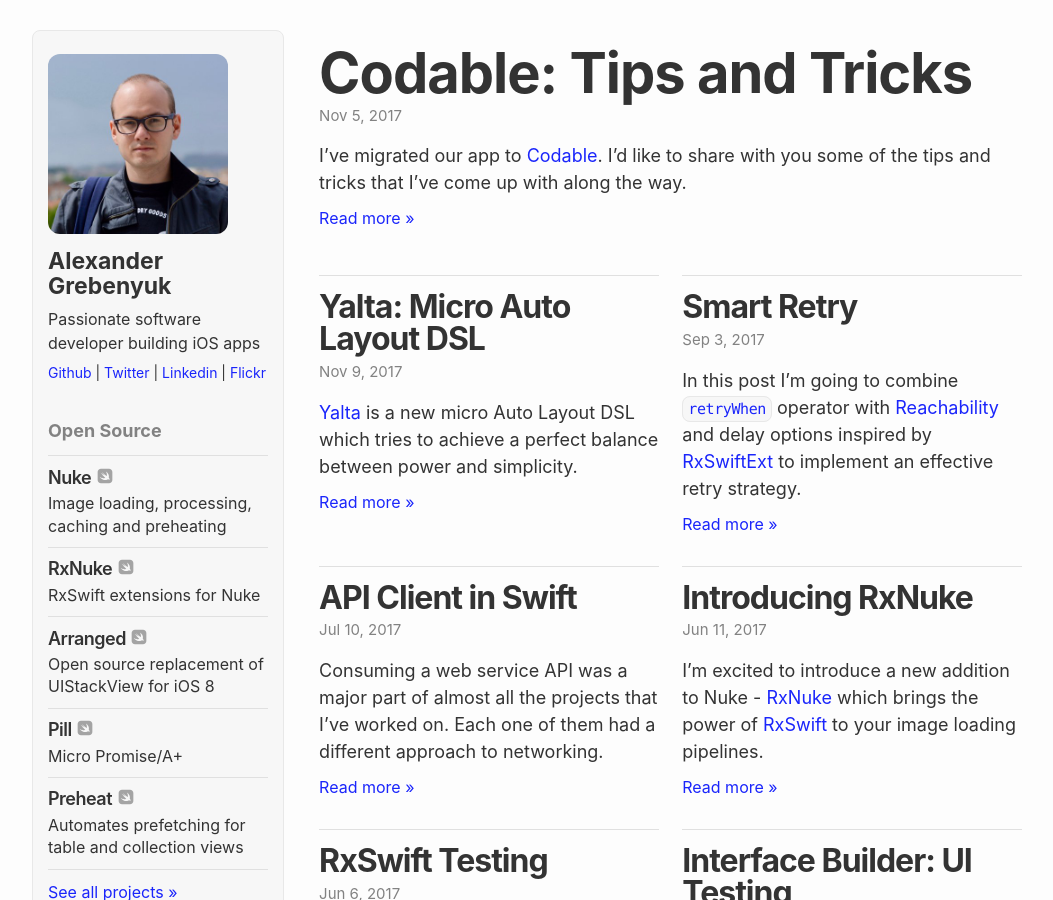
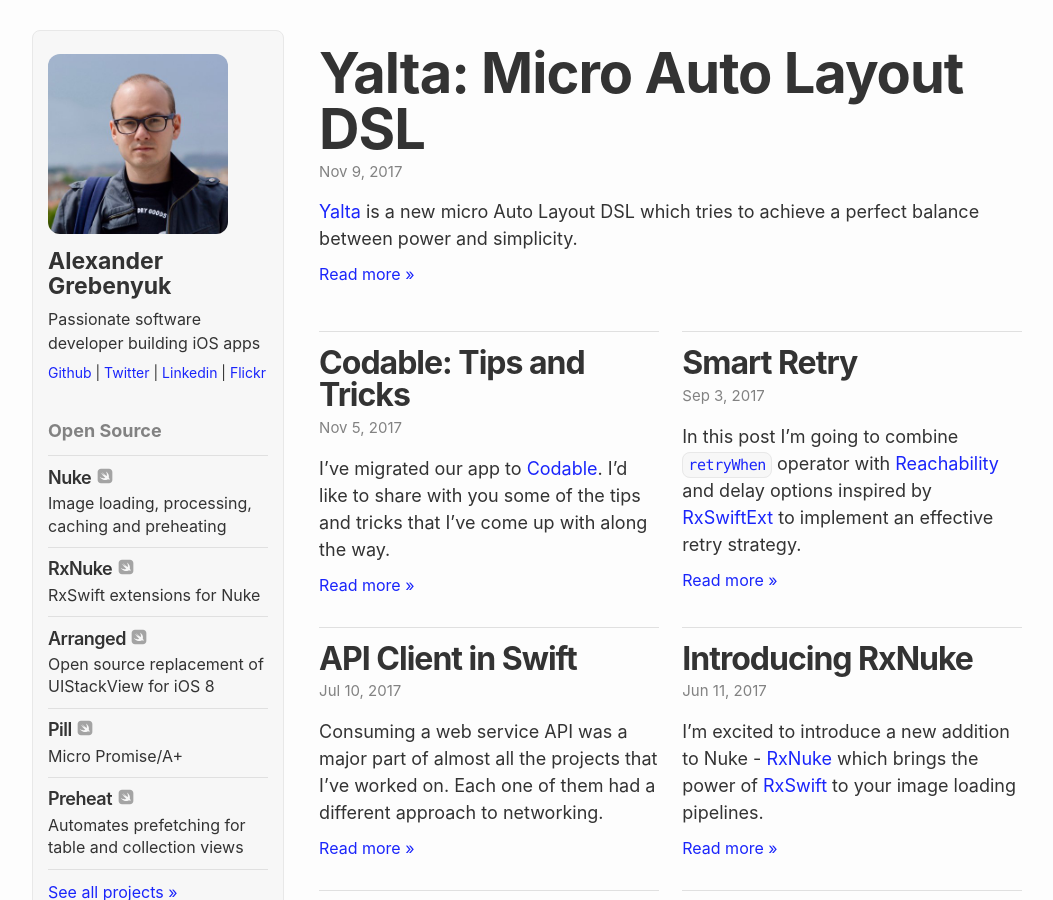
Before and after one commit to hyling/kean.github.io, a Jekyll site: the page built from index.html, in a window 1280 px wide and 900 px high. Shown: the whole window, without its empty margins (113-1166 px from the left). Built offline with Jekyll 4.4.1, drawn with Linux system fonts in a browser that asks for light colours.

Commit message:
Make post about Yalta a featured one

```diff
--- a/_config.yml
+++ b/_config.yml
@@ -17,7 +17,7 @@
 markdown: kramdown
 
 # Site specific
-featured_post: "Codable: Tips and Tricks"
+featured_post: 00e90200-1ef8-479e-aea7-62b98a148c2e
 
 gems:
   - jekyll-redirect-from
--- a/index.html
+++ b/index.html
@@ -16,7 +16,7 @@
 <div class="home-posts-container">
 
 {% for post in site.posts %}
-	{% if post.title == site.featured_post %}
+	{% if post.uuid == site.featured_post %}
 	<div class="post-featured-container">
 	    {% include post_preview.html %}
 	</div>
@@ -25,7 +25,7 @@
 
 <div class="home-post-preview-list-container">
 {% for post in site.posts %}
-	{% if post.title != site.featured_post %}
+	{% if post.uuid != site.featured_post %}
 	<div class="home-post-preview-container">
 	    {% include post_preview.html %}
 	</div>
```
